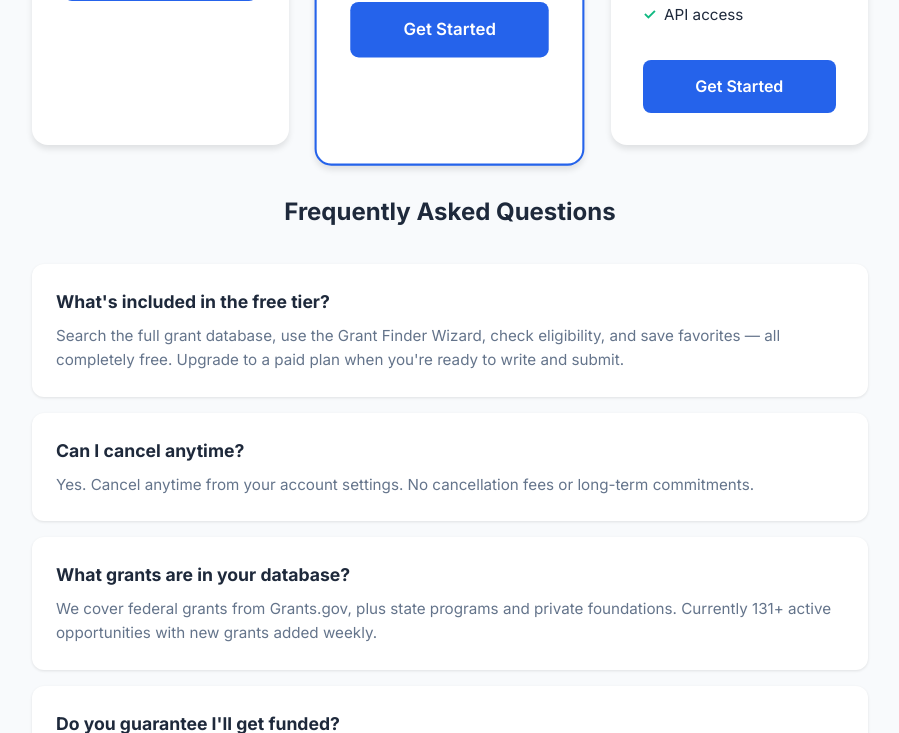
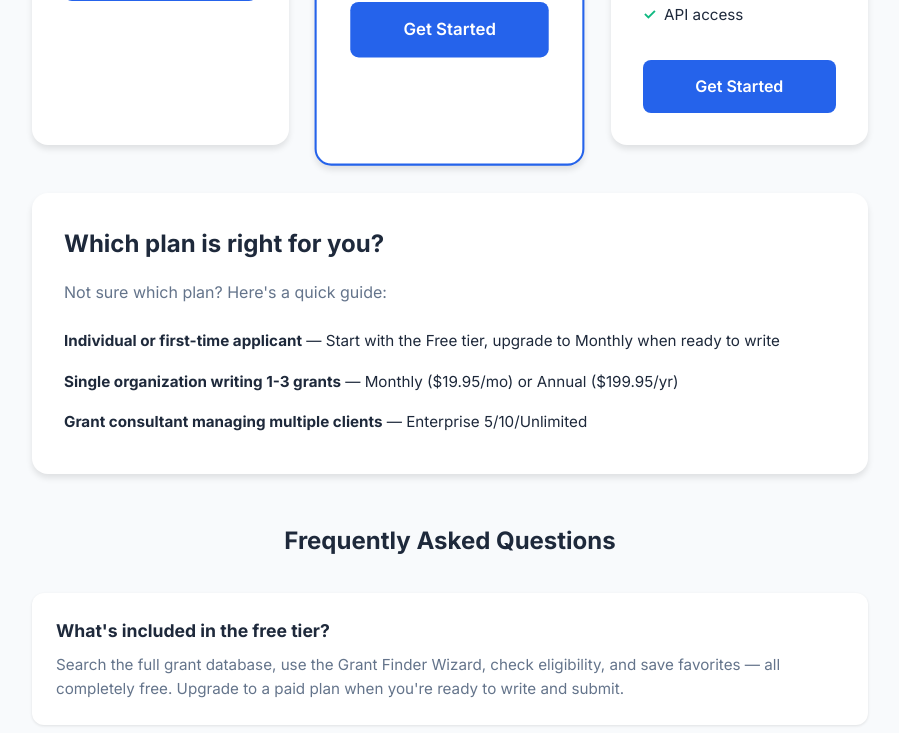
Before and after one commit to fbwalker4/GrantPro, a Flask app: page /pricing in a window 1280 px wide. Shown: the part 2304-3037 px from the top of the page, without its empty margins (190-1089 px from the left). Run offline with Flask 3, Linux system fonts and the light colour scheme; data that the repository does not hold is empty; parts of the project's set-up code (start-up, migrations or seed data) failed here and were passed over; some libraries are stand-ins or nearby versions.

Commit message:
Steps 16-20, 24: Batch UX content fixes
16: "Which plan is right for you?" recommendation guide on pricing
17: Time estimates in help FAQ (3-5 days simple, 5-10 standard, 2-4 weeks complex)
18: Support options updated (24hr response, URGENT subject line, Enterprise calls)
19: Data privacy reassurance on onboarding ("never shared, never trains AI")
20: Template request turnaround (3-5 business days)
24: Section 508 accessibility compliance added to terms of service

Co-Authored-By: Claude Opus 4.6 (1M context) <noreply@anthropic.com>

```diff
--- a/portal/templates/landing.html
+++ b/portal/templates/landing.html
@@ -1333,6 +1333,7 @@
                 <div>
                     <p style="font-family: 'Playfair Display', serif; font-size: 1.25rem; font-weight: 700; color: white; margin-bottom: 0.5rem;">Grant Pro</p>
                     <p style="color: rgba(255,255,255,0.5); font-size: 0.85rem; line-height: 1.6; margin-bottom: 0.75rem;">AI-powered grant research and writing tools for nonprofits, small businesses, and public agencies.</p>
+                    <p style="color: rgba(255,255,255,0.5); font-size: 0.8rem; line-height: 1.6; margin-bottom: 0.75rem;">Support: support@grantpro.org — we respond within 24 hours on business days. Include 'URGENT' for deadline-related priority handling.</p>
                     <p style="color: rgba(255,255,255,0.5); font-size: 0.8rem; line-height: 1.6;">
                         Grant Pro by Futurespec Consulting, LLC<br>
                         45 Hardy Court, Box 238<br>
--- a/portal/templates/onboarding.html
+++ b/portal/templates/onboarding.html
@@ -477,6 +477,10 @@
 
             <form method="POST" action="/onboarding" role="form" aria-label="Organization profile">
                 <input type="hidden" name="csrf_token" value="{{ csrf_token() }}">
+
+                <p style="background: rgba(37, 99, 235, 0.08); border: 1px solid rgba(37, 99, 235, 0.2); border-radius: 8px; padding: 1rem; margin-bottom: 1.5rem; font-size: 0.9rem; color: var(--text-secondary);">
+                    🔒 Your data is stored securely and never shared with third parties or used to train AI models. See our <a href="/privacy" style="color: var(--accent-hover); text-decoration: none; font-weight: 600;">Privacy Policy</a> for details.
+                </p>
 
                 <!-- Section 0: Organization Identity (Required) -->
                 <div class="card" style="border: 1px solid rgba(37, 99, 235, 0.3);">
--- a/portal/templates/pricing.html
+++ b/portal/templates/pricing.html
@@ -189,6 +189,16 @@
             </div>
         </div>
 
+        <div style="background: var(--white); border-radius: 16px; padding: 2rem; box-shadow: 0 4px 6px rgba(0,0,0,0.1); margin-bottom: 2rem;">
+            <h2 style="font-size: 1.5rem; margin-bottom: 1rem;">Which plan is right for you?</h2>
+            <p style="color: var(--gray); margin-bottom: 1rem;">Not sure which plan? Here's a quick guide:</p>
+            <ul style="list-style: none; padding: 0;">
+                <li style="padding: 0.5rem 0; font-size: 0.95rem; color: var(--dark);"><strong>Individual or first-time applicant</strong> — Start with the Free tier, upgrade to Monthly when ready to write</li>
+                <li style="padding: 0.5rem 0; font-size: 0.95rem; color: var(--dark);"><strong>Single organization writing 1-3 grants</strong> — Monthly ($19.95/mo) or Annual ($199.95/yr)</li>
+                <li style="padding: 0.5rem 0; font-size: 0.95rem; color: var(--dark);"><strong>Grant consultant managing multiple clients</strong> — Enterprise 5/10/Unlimited</li>
+            </ul>
+        </div>
+
         <div class="faq">
             <h2>Frequently Asked Questions</h2>
 
--- a/portal/templates/terms.html
+++ b/portal/templates/terms.html
@@ -121,7 +121,10 @@
         <h2>14. Dispute Resolution</h2>
         <p>Any disputes arising under these Terms shall be resolved through binding arbitration in Harrison County, Mississippi, in accordance with the rules of the American Arbitration Association.</p>
 
-        <h2>15. Contact Information</h2>
+        <h2>15. Accessibility</h2>
+        <p>Grant Pro is committed to accessibility and strives to comply with Section 508 of the Rehabilitation Act and WCAG 2.1 Level AA guidelines. If you encounter accessibility barriers, please contact <a href="mailto:support@grantpro.org">support@grantpro.org</a>.</p>
+
+        <h2>16. Contact Information</h2>
         <p>For questions about these Terms, contact us at:</p>
         <p>
             <strong>Futurespec Consulting, LLC</strong><br>
```
Also changed, not shown: portal/templates/help.html (+15 -2 lines).
